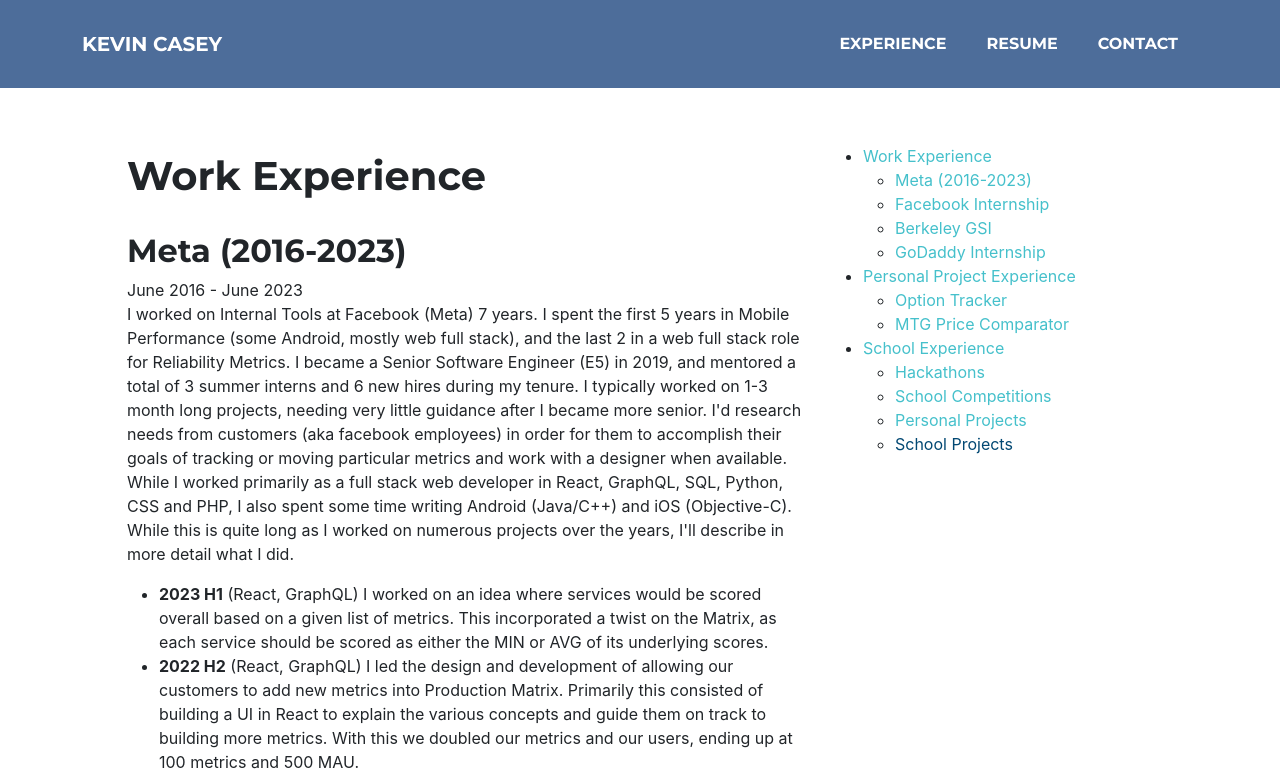
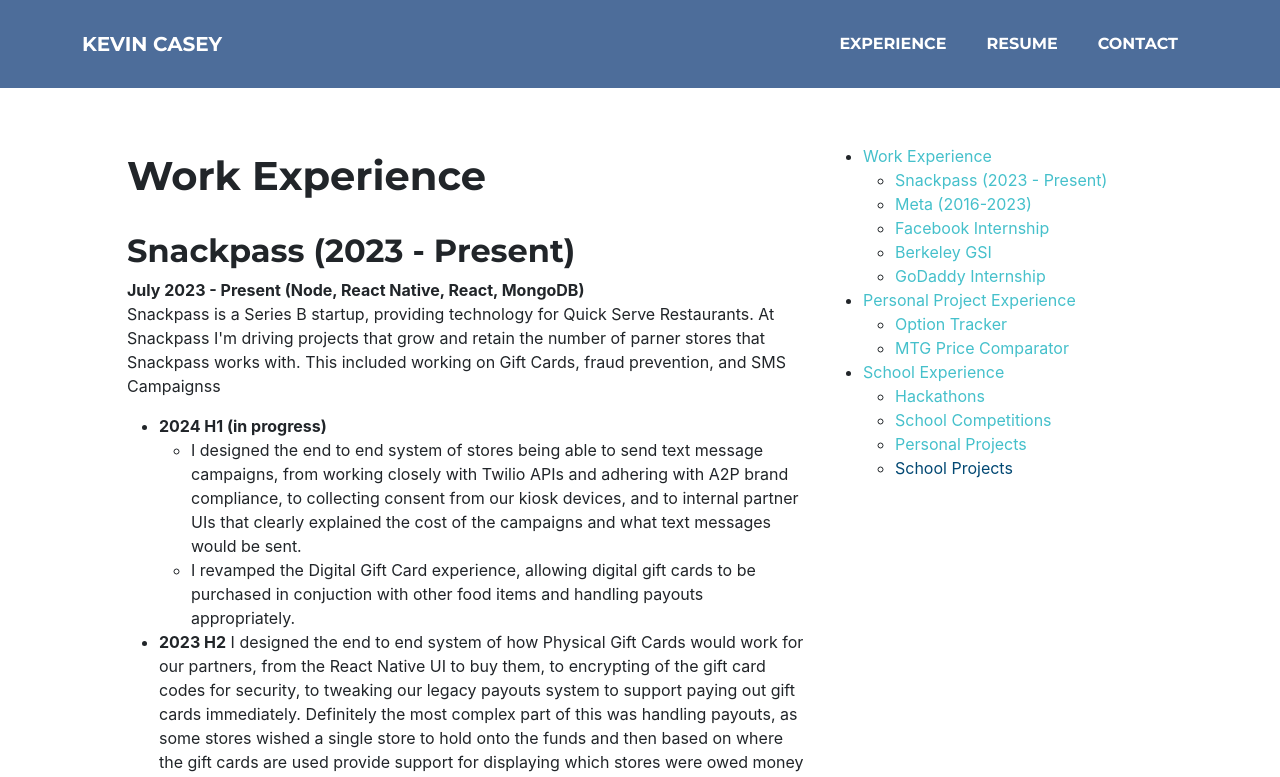
Before and after one commit to kacasey8/kevincasey2, a React (Create React App) app: page /experience in a window 1280 px wide. Shown: the top 777 px of the page. Built offline with nearby package versions, Linux system fonts and the light colour scheme.

Commit message:
add snackpass first 8 months experience

```diff
--- a/src/components/Experience.js
+++ b/src/components/Experience.js
@@ -133,26 +133,67 @@
                 Work Experience
               </h1>
               <h2 className="mt-3 pt-3" id="meta">
+                Snackpass (2023 - Present)
+              </h2>
+              <b>July 2023 - Present (Node, React Native, React, MongoDB)</b>
+              <p>
+                Snackpass is a Series B startup, providing technology for Quick
+                Serve Restaurants. At Snackpass I'm driving projects that grow
+                and retain the number of parner stores that Snackpass works
+                with. This included working on Gift Cards, fraud prevention, and
+                SMS Campaignss
+              </p>
+              <ul>
+                <li>
+                  <b>2024 H1 (in progress)</b>
+                  <ul>
+                    <li>
+                      I designed the end to end system of stores being able to
+                      send text message campaigns, from working closely with
+                      Twilio APIs and adhering with A2P brand compliance, to
+                      collecting consent from our kiosk devices, and to internal
+                      partner UIs that clearly explained the cost of the
+                      campaigns and what text messages would be sent.
+                    </li>
+                    <li>
+                      I revamped the Digital Gift Card experience, allowing
+                      digital gift cards to be purchased in conjuction with
+                      other food items and handling payouts appropriately.
+                    </li>
+                  </ul>
+                </li>
+                <li>
+                  <b>2023 H2</b> I designed the end to end system of how
+                  Physical Gift Cards would work for our partners, from the
+                  React Native UI to buy them, to encrypting of the gift card
+                  codes for security, to tweaking our legacy payouts system to
+                  support paying out gift cards immediately. Definitely the most
+                  complex part of this was handling payouts, as some stores
+                  wished a single store to hold onto the funds and then based on
+                  where the gift cards are used provide support for displaying
+                  which stores were owed money
+                </li>
+              </ul>
+              <h2 className="mt-3 pt-3" id="meta">
                 Meta (2016-2023)
               </h2>
-              June 2016 - June 2023
+              <b>June 2016 - June 2023</b>
               <p>
-                I worked on Internal Tools at Facebook (Meta) 7 years.
-                I spent the first 5 years in Mobile Performance (some Android,
-                mostly web full stack), and the last 2 in a web full stack role
-                for Reliability Metrics. I became a Senior Software Engineer
-                (E5) in 2019, and mentored a total of 3 summer interns and 6 new
-                hires during my tenure. I typically worked on 1-3 month long
-                projects, needing very little guidance after I became more
-                senior. I'd research needs from customers (aka facebook
-                employees) in order for them to accomplish their goals of
-                tracking or moving particular metrics and work with a designer
-                when available. While I worked primarily as a full stack web
-                developer in React, GraphQL, SQL, Python, CSS and PHP, I also
-                spent some time writing Android (Java/C++) and iOS
-                (Objective-C). While this is quite long as I worked on numerous
-                projects over the years, I'll describe in more detail what I
-                did.
+                I worked on Internal Tools at Facebook (Meta) 7 years. I spent
+                the first 5 years in Mobile Performance (some Android, mostly
+                web full stack), and the last 2 in a web full stack role for
+                Reliability Metrics. I became a Senior Software Engineer (E5) in
+                2019, and mentored a total of 3 summer interns and 6 new hires
+                during my tenure. I typically worked on 1-3 month long projects,
+                needing very little guidance after I became more senior. I'd
+                research needs from customers (aka facebook employees) in order
+                for them to accomplish their goals of tracking or moving
+                particular metrics and work with a designer when available.
+                While I worked primarily as a full stack web developer in React,
+                GraphQL, SQL, Python, CSS and PHP, I also spent some time
+                writing Android (Java/C++) and iOS (Objective-C). While this is
+                quite long as I worked on numerous projects over the years, I'll
+                describe in more detail what I did.
               </p>
               <ul>
                 <li>
@@ -423,7 +464,7 @@
               <h2 className="mt-3 pt-3" id="facebook">
                 Facebook Internship
               </h2>
-              May 2015 - Aug 2015
+              <b>May 2015 - Aug 2015</b>
               <p>
                 (Objective-C) I worked on the iOS News Feed team, where my main
                 project (6 wks) was to improve the offline capabilities of table
@@ -438,7 +479,7 @@
               <h2 className="mt-3 pt-3" id="gsi">
                 Berkeley GSI
               </h2>
-              Aug 2014 - May 2015
+              <b>Aug 2014 - May 2015</b>
               <p>
                 I was a graduate student instructor at UC Berkeley for the class
                 CS169 (Software Engineering). I lead discussion sections, weekly
@@ -452,7 +493,7 @@
               <h2 className="mt-3 pt-3" id="godaddy">
                 GoDaddy Internship
               </h2>
-              Jun 2014 - Aug 2014
+              <b>Jun 2014 - Aug 2014</b>
               <p>
                 I did Web development for the Online Store product, built on
                 spree using Ruby on Rails, Jquery/Javascript, HTML. Most of the
@@ -467,7 +508,7 @@
               <h2 className="mt-3 pt-3" id="options">
                 Option Tracker
               </h2>
-              2021
+              <b>2021</b>
               <br />
               <b>
                 <a
@@ -505,7 +546,7 @@
               <h2 className="mt-3 pt-3" id="eudo-price">
                 MTG Price Comparator
               </h2>
-              2016 - 2017
+              <b>2016 - 2017</b>
               <p>
                 (Ruby on Rails, Python scrapy) I had collected numerous Magic
                 The Gathering playing cards and wished to sell them. I used the
--- a/src/components/HomeContent.js
+++ b/src/components/HomeContent.js
@@ -30,7 +30,10 @@
           style={{ display: "flex", flexDirection: "column", gap: 8 }}
         >
           <div>Thank you for visiting my portfolio website.</div>
-          <div>I was at Facebook (Meta) for 7 years, and recently decided to join Snackpass (July 2023)</div>
+          <div>
+            I was at Facebook (Meta) for 7 years, and currently work at
+            Snackpass (since July 2023)
+          </div>
           <Nav.Link href="/experience">
             <button className="btn btn-secondary">Learn More</button>
           </Nav.Link>
--- a/src/components/Project.js
+++ b/src/components/Project.js
@@ -5,7 +5,7 @@
   return (
     <>
       <h3 id={project.name.replaceAll(" ", "_")}>{project.name}</h3>
-      {project.timeframe}
+      <b>{project.timeframe}</b>
       <p>
         {project.image_src != null && (
           <img
```
